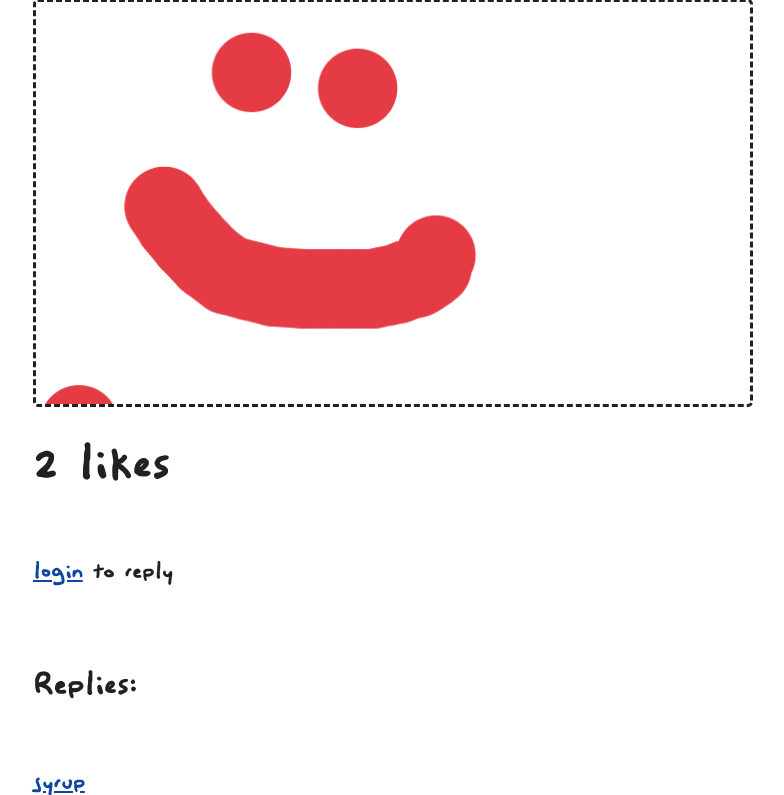
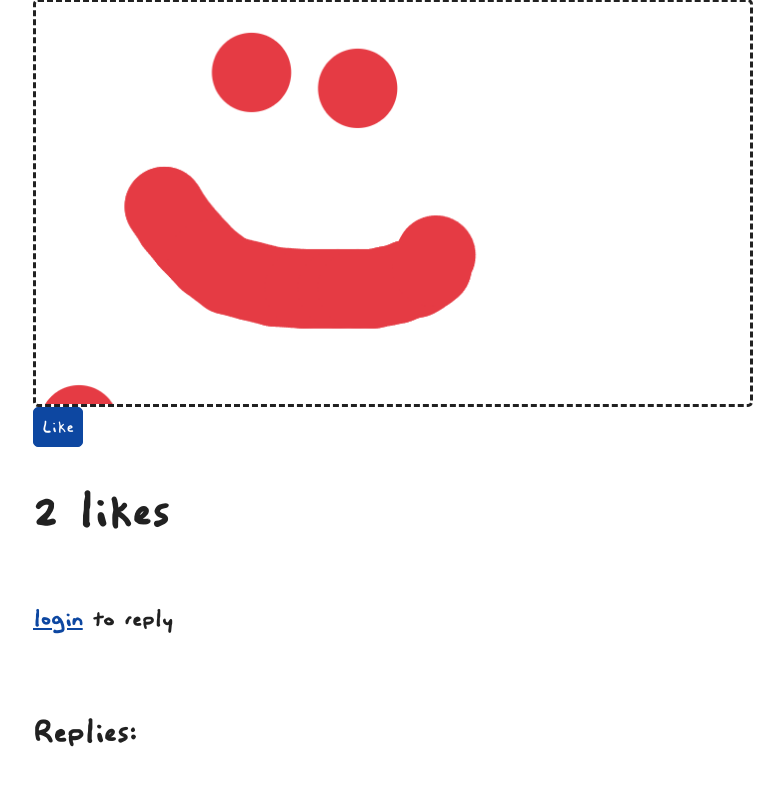
Before and after one commit to SyrupOnWaffles/djangosocialmedia, a Django app: page /post/1/ in a window 1280 px wide. Shown: the part 179-974 px from the top of the page, without its empty margins (247-1031 px from the left). Run offline with Django 4.2, Linux system fonts and the light colour scheme; data comes from the database, SQL or seed files in the repository; both versions use the stored data as it was after the commit.

Commit message:
likes baby

```diff
--- a/socialMedia/models.py
+++ b/socialMedia/models.py
@@ -29,8 +29,16 @@ class Like(models.Model):
         constraints = [
             models.UniqueConstraint(fields=['created_by', 'post'], name="unique_like"),
         ]
-    # def __str__(self):
-    #     return os.path.basename(self.po)
+
+class ReplyLike(models.Model):
+    reply = models.ForeignKey("Reply", on_delete=models.CASCADE)
+    created_by = models.ForeignKey("UserProfile", on_delete=models.CASCADE)
+    created_on = models.DateTimeField(auto_now_add=True)
+
+    class Meta:
+        constraints = [
+            models.UniqueConstraint(fields=['created_by', 'reply'], name="unique_reply_like"),
+        ]
 
 class UserProfile(models.Model):
     user = models.OneToOneField(User, on_delete=models.CASCADE)
@@ -45,8 +53,6 @@ class UserProfile(models.Model):
     def __str__(self):
         return self.user.username
 
-
-
 def create_user_profile(sender, instance, created, **kwargs):
     if created:
        profile, created = UserProfile.objects.get_or_create(user=instance)
--- a/socialMedia/templates/post_detail.html
+++ b/socialMedia/templates/post_detail.html
@@ -6,7 +6,12 @@
 
     {% load static %}
     <img src="/media/{{post.body.name }}" alt="body image">
-    <h1 >{{likes}} likes</h1>
+
+    <form method="post" action="{% url 'post_like' post.pk %}">
+        {% csrf_token %}
+        <button type="submit">Like</button>
+    </form>
+    <h1 style="display: inline;">{{likes}} likes</h1>
 
 
     {% if user.is_authenticated %}
--- a/socialMedia/urls.py
+++ b/socialMedia/urls.py
@@ -4,6 +4,7 @@ from . import views
 
 urlpatterns = [
     path('post/<int:pk>/',views.post_detail,name="post_detail"),
+    path('post/like/<int:pk>/',views.post_like,name="post_like"),
     path('profile/<int:pk>/',views.profile_detail,name="profile_detail"),
     path('paint/',views.create_post,name="create_post"),
     path('',views.post_homepage,name="home"),
--- a/socialMedia/views.py
+++ b/socialMedia/views.py
@@ -2,6 +2,7 @@ from django.shortcuts import render
 from django.http import HttpResponseRedirect
 from django.urls import reverse, reverse_lazy
 from socialMedia.models import Post, UserProfile, Reply, Like
+from django.shortcuts import get_object_or_404
 from socialMedia.forms import CanvasForm
 import urllib.request
 import random
@@ -82,3 +83,24 @@ def create_post(request):
         "canvasForm": CanvasForm()
     }
     return render(request, "create_post.html", context)
+
+def post_like(request, pk):
+    if request.user.is_authenticated is False:
+        return HttpResponseRedirect("/")
+
+    if request.method == "POST":
+        if request.user.is_authenticated is True:
+            # post = Post.objects.get(pk=pk)
+            if Like.objects.filter(post=pk,created_by=request.user.pk).exists():
+                # post.likes.remove(request.user)
+                Like.objects.filter(post=pk,created_by=request.user.pk).delete()
+                # print("yaejh")
+            else:
+                Like.objects.create(post=Post.objects.get(pk=pk),created_by=UserProfile.objects.get(pk=request.user.pk))
+                # print("naur")
+
+            return HttpResponseRedirect(reverse(post_detail,args=[pk]))
+
+                # post.likes.add(request.user)
+    # return HttpResponseRedirect(request.path_info)
+            # return HttpResponseRedirect(reverse('blogpost-detail', args=[str(pk)]))
```
Also changed, not shown: socialMedia/admin.py (+6 -1 lines), db.sqlite3, media/9vugyAEZEcD6erRLJQduSI695NuNSlarTesqKQ7gd2wLY8zgcA2okOQaQV135NzA.png (added), socialMedia/migrations/0002_replylike.py (added).
